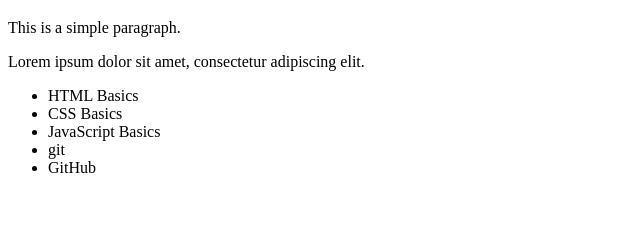
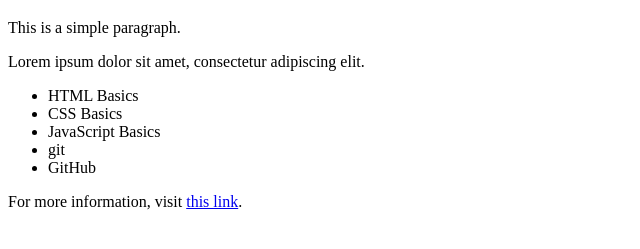
Before and after one commit to Serah798/GitBasic, a plain HTML site: page index.html in a window 1280 px wide. Shown: the part 61-310 px from the top of the page, without its empty margins (0-640 px from the left). Drawn offline with Linux system fonts and the light colour scheme.

Commit message:
added a new paragraph

```diff
--- a/index.html
+++ b/index.html
@@ -16,5 +16,7 @@
         <li>git</li>
         <li>GitHub</li>
     </ul>
+    <p>For more information, visit <a href="https://www.example.com">this link</a>.</p>
+
 </body>
 </html>
```
